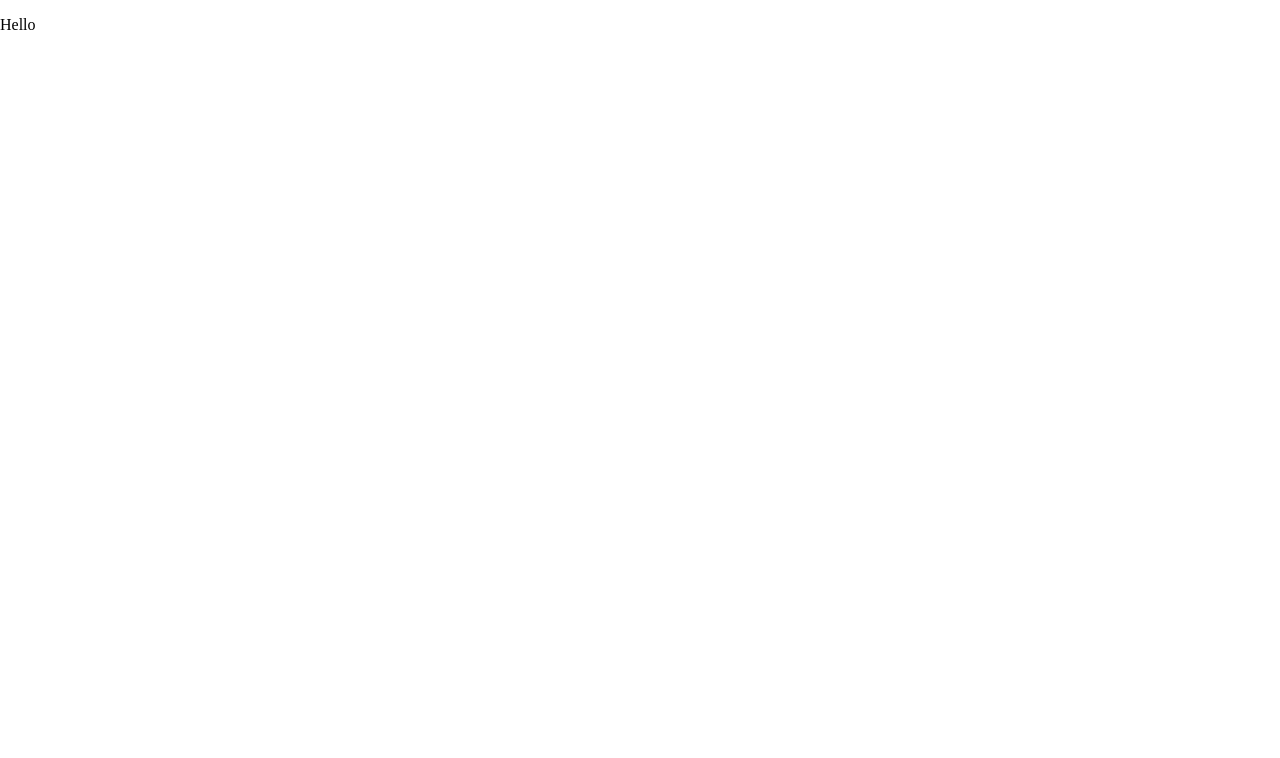
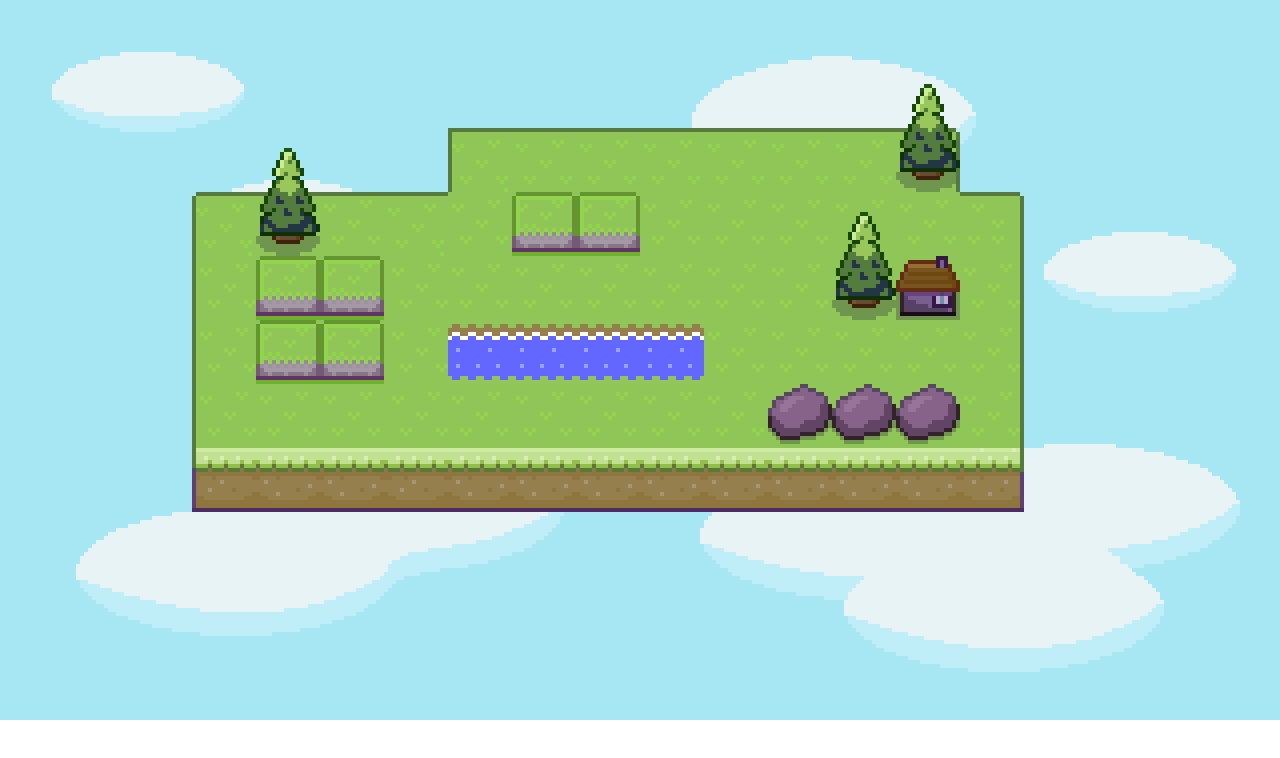
Before and after one commit to kabirdeula/RetroQuest, a website built with Vite: page index.html in a window 1280 px wide. Built offline with nearby package versions, Linux system fonts and the light colour scheme.

Commit message:
feat: ✨Add game resources management and rendering logic

```diff
--- a/index.html
+++ b/index.html
@@ -7,7 +7,7 @@
     <title>Retro Quest</title>
   </head>
   <body>
-    <p>Hello</p>
+    <canvas id="game-canvas" width="320" height="180"></canvas>
     <script type="module" src="/src/main.ts"></script>
   </body>
 </html>
--- /dev/null
+++ b/src/Resources.ts
@@ -0,0 +1,31 @@
+interface ImageResource {
+  image: HTMLImageElement;
+  isLoaded: boolean;
+}
+
+class Resources {
+  toLoad: Record<string, string>;
+  images: Record<string, ImageResource>;
+
+  constructor() {
+    this.toLoad = {
+      sky: "/sprites/sky.png",
+      ground: "/sprites/ground.png",
+      hero: "/sprites/hero-sheet.png",
+      shadow: "/sprites/shadow.png",
+    };
+
+    this.images = {};
+
+    Object.keys(this.toLoad).forEach((key) => {
+      const img = new Image();
+      img.src = this.toLoad[key];
+      this.images[key] = { image: img, isLoaded: false };
+      img.onload = () => {
+        this.images[key].isLoaded = true;
+      };
+    });
+  }
+}
+
+export const resources = new Resources();
--- a/src/main.ts
+++ b/src/main.ts
@@ -1 +1,22 @@
+import { resources } from "./Resources";
 import "./style.css";
+
+const canvas = document.querySelector("#game-canvas") as HTMLCanvasElement;
+
+const ctx = canvas?.getContext("2d");
+
+const draw = () => {
+  const sky = resources.images.sky;
+  if (sky.isLoaded) {
+    ctx?.drawImage(sky.image, 0, 0);
+  }
+
+  const ground = resources.images.ground;
+  if (ground.isLoaded) {
+    ctx?.drawImage(ground.image, 0, 0);
+  }
+};
+
+setInterval(() => {
+  draw();
+}, 300);
--- a/src/style.css
+++ b/src/style.css
@@ -2,4 +2,11 @@ html,
 body {
   padding: 0;
   margin: 0;
+  overflow: hidden;
+  image-rendering: pixelated;
 }
+
+canvas {
+  width: 100%;
+  background-color: aqua;
+}
--- /dev/null
+++ b/src/vite-env.d.ts
@@ -0,0 +1 @@
+declare module "*.css";
```
